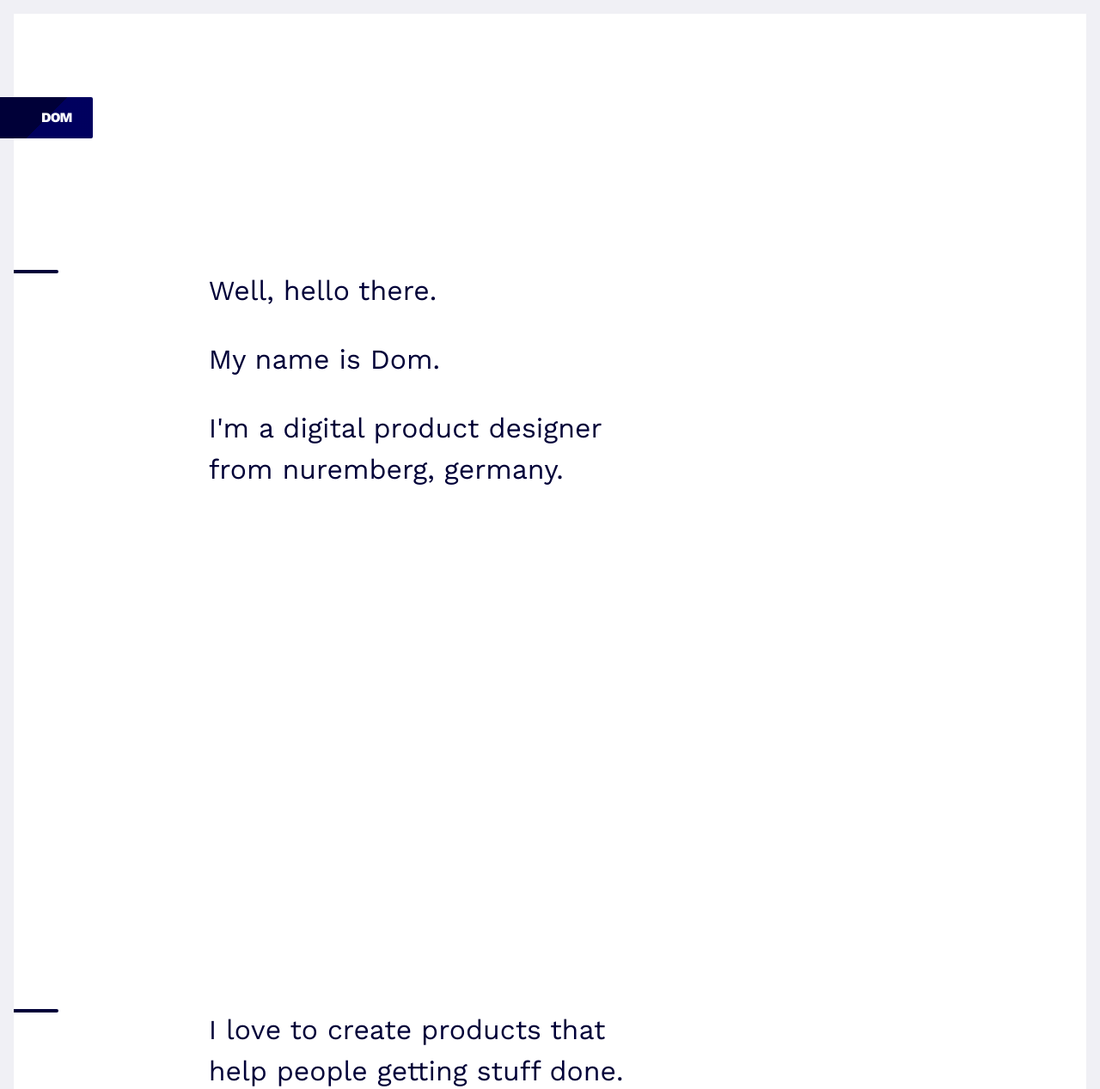
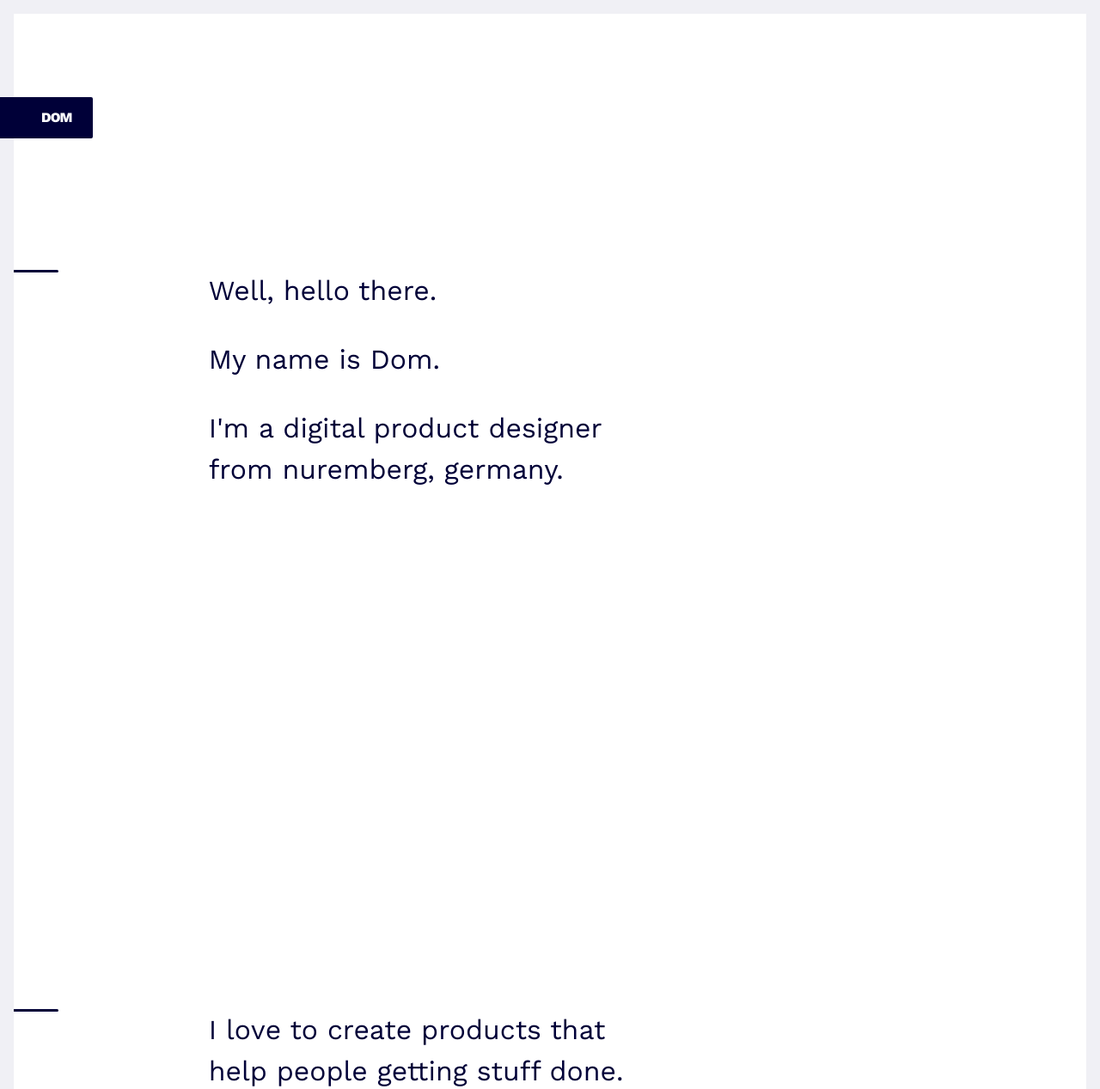
Before and after one commit to DomSt/profileSite, a Jekyll site: the page built from index.html, in a window 1280 px wide. Shown: the top 1267 px of the page at 86% size. Built offline with Jekyll 4.4.1, drawn with Linux system fonts in a browser that asks for light colours.

Commit message:
Minor Style Changes
Removed bgEffect, positioned Logo and Footer fixed.

```diff
--- a/_sass/layout/wrapper.scss
+++ b/_sass/layout/wrapper.scss
@@ -9,6 +9,7 @@
 
 .pageContent {
 	background: $c-white;
+	margin-bottom: 6rem;
 }
 
 
@@ -19,6 +20,10 @@
 	.pageWrapper {
 		margin: $baseMargin * 2;
 	}
+
+	.pageContent {
+		margin-bottom: 8rem;
+	}
 }
 
 @include respond-to(xmedium, medium) {
@@ -26,3 +31,9 @@
 		min-height: calc(100vh - (#{$baseMargin} * 2));
 	}
 }
+
+@include respond-to(large) {
+	.pageContent {
+		margin-bottom: 10rem;
+	}
+}
--- a/_sass/module/footer.scss
+++ b/_sass/module/footer.scss
@@ -1,8 +1,11 @@
 
 
 .pageFooter {
-	margin-top: $baseMargin * 4;
-	margin-bottom: $baseMargin;
+	position: fixed;
+	z-index: -1;
+	right: 0;
+	bottom: 0;
+	left: 0;
 
 	&__disclaimer {
 		border-top: 1px dashed;
@@ -16,17 +19,8 @@
 //------------------------------------------------------------------------------
 // MEDIA QUERIES
 
-@include respond-to(medium) {
-	.pageFooter {
-		margin-top: $baseMargin * 6;
-		margin-bottom: $baseMargin * 4;
-	}
-}
-
 @include respond-to(large) {
 	.pageFooter {
-		margin-top: $baseMargin * 10;
-		margin-bottom: $baseMargin * 6;
 
 		&__disclaimer {
 			font-size: .75rem;
--- a/_sass/module/header.scss
+++ b/_sass/module/header.scss
@@ -1,16 +1,16 @@
 
 
 .pageHeader {
-	position: absolute;
-	top: calc(7.5vh - #{$baseMargin});
-	left: 0 - $baseMargin;
+	position: fixed;
+	top: 7.5vh;
+	left: 0;
 }
 
 .logo {
-	@include bgEffect($c-main, 7.5%, -135deg);
 	padding-right: .75em;
 	padding-left: .75em;
 	text-align: center;
+	background: $c-main;
 	border-radius: $border-radius $border-radius 0 0;
 	transform-origin: bottom left;
 	transform: rotate(90deg)
@@ -31,13 +31,12 @@
 // MEDIA QUERIES
 @include respond-to(small, tall) {
 	.pageHeader {
-		top: calc(12.5vh - #{$baseMargin});
+		top: 12.5vh;
 	}
 }
 
 @include respond-to(small) {
 	.logo {
-		@include bgEffect();
 		border-radius: 0 $border-radius $border-radius 0;
 		transform: rotate(0)
 							 translateX(0);
@@ -47,8 +46,8 @@
 
 @include respond-to(medium) {
 	.pageHeader {
-		top: calc(12.5vh - (#{$baseMargin} * 2));
-		left: 0 - ($baseMargin * 2);
+		top: 12.5vh;
+		left: 0;
 	}
 
 	.logo {
--- a/_sass/module/intro.scss
+++ b/_sass/module/intro.scss
@@ -18,7 +18,7 @@
       position: absolute;
       left: 0;
       width: calc((100% / #{$cellCount}) / 2);
-      height: .25rem;
+      height: .1rem;
       background: $c-main;
       border-radius: 0 $border-radius $border-radius 0;
     }
@@ -36,6 +36,10 @@
   .intro {
     font-size: 1.25rem;
   }
+
+  .intro__part::before {
+    height: .125rem;
+  }
 }
 
 @include respond-to(medium, tall) {
@@ -48,6 +52,10 @@
   .intro {
     font-size: 1.75rem;
   }
+
+  .intro__part::before {
+    height: .2rem;
+  }
 }
 
 @include respond-to(xlarge, xtall) {
--- a/_sass/module/teaser.scss
+++ b/_sass/module/teaser.scss
@@ -1,13 +1,13 @@
 
 
 .teaser {
-	@include bgEffect($c-main, 5%);
 	margin-top: $baseMargin * 6;
 	margin-bottom: $baseMargin * 6;
 	padding: $basePadding * 2;
 	color: $c-white;
 	font-family: "Anonymous Pro", monospace;
 	text-align: center;
+	background: $c-main;
 	border-radius: $border-radius;
 
 	&__info {
```
